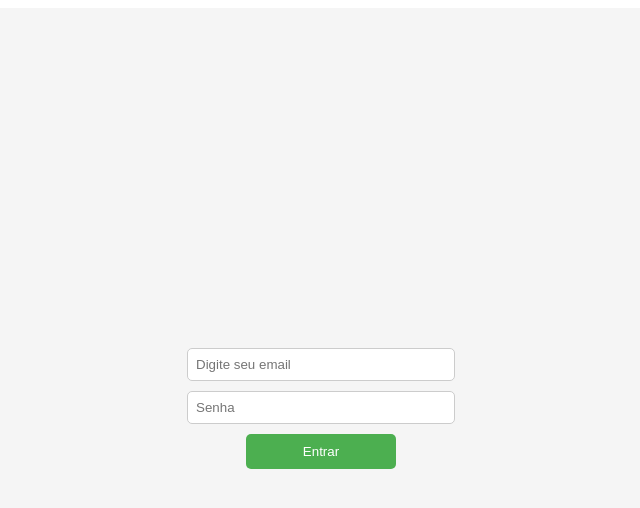
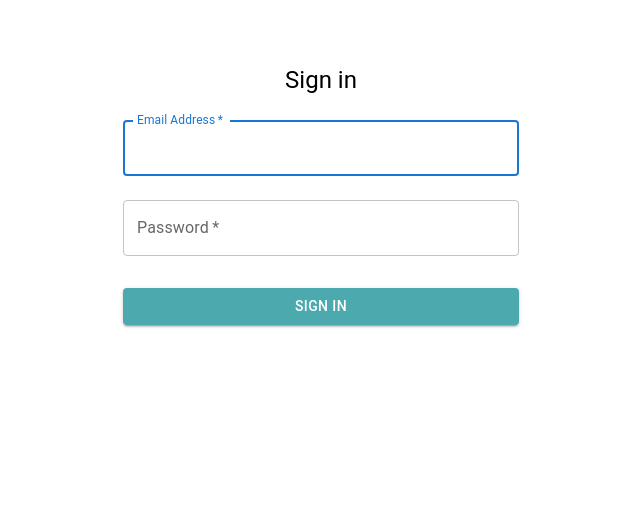
Before and after one commit to marquesdjuliana/LXP, a React (Create React App) app in the folder app/frontend/: page /login in a window 1280 px wide. Shown: the top 508 px of the page, without its empty margins (319-959 px from the left). Built offline with nearby package versions, Linux system fonts and the light colour scheme.

Commit message:
Change css to libs-css

```diff
--- a/app/frontend/src/pages/Login.jsx
+++ b/app/frontend/src/pages/Login.jsx
@@ -1,16 +1,24 @@
 // import React, { useState } from "react";
 // import { requestLogin, setToken, requestRole } from "../services/requests";
 // import { useNavigate } from "react-router-dom";
+// import { Dialog, DialogTitle, DialogContent, DialogActions, Button } from "@mui/material";
 // import "../styles/pages/login.css";
 
 // const Login = () => {
 //   const [email, setEmail] = useState("");
 //   const [password, setPassword] = useState("");
 //   const [failedTryLogin, setFailedTryLogin] = useState(false);
+//   const [openModal, setOpenModal] = useState(false);
 //   const navigate = useNavigate();
+
+
+//   const handleCloseModal = () => {
+//     setOpenModal(false);
+//   };
 
 //   const handleSubmit = async (event) => {
 //     event.preventDefault();
+
 //     try {
 //       const { token } = await requestLogin("/login", { email, password });
 //       setToken(token);
@@ -26,6 +34,7 @@
 //       }
 //     } catch (error) {
 //       setFailedTryLogin(true);
+//       setOpenModal(true);
 //     }
 //   };
 
@@ -50,11 +59,15 @@
 //           Entrar
 //         </button>
 //       </form>
-//       {failedTryLogin && (
-//         <p className="error-message">
-//           O endereço de e-mail ou a senha não estão corretos. Por favor, tente novamente.
-//         </p>
-//       )}
+//       <Dialog open={openModal} onClose={handleCloseModal}>
+//         <DialogTitle>Erro de Login</DialogTitle>
+//         <DialogContent>
+//           <p>O endereço de e-mail ou a senha não estão corretos. Por favor, tente novamente.</p>
+//         </DialogContent>
+//         <DialogActions>
+//           <Button onClick={handleCloseModal}>Fechar</Button>
+//         </DialogActions>
+//       </Dialog>
 //     </div>
 //   );
 // };
@@ -63,16 +76,24 @@
 import React, { useState } from "react";
 import { requestLogin, setToken, requestRole } from "../services/requests";
 import { useNavigate } from "react-router-dom";
-import { Dialog, DialogTitle, DialogContent, DialogActions, Button } from "@mui/material";
-import "../styles/pages/login.css";
+import {
+  Dialog,
+  DialogTitle,
+  DialogContent,
+  DialogActions,
+  Button,
+  TextField,
+  Container,
+  Box,
+  Typography,
+} from "@mui/material";
 
 const Login = () => {
   const [email, setEmail] = useState("");
   const [password, setPassword] = useState("");
   const [failedTryLogin, setFailedTryLogin] = useState(false);
+  const [openModal, setOpenModal] = useState(false);
   const navigate = useNavigate();
-
-  const [openModal, setOpenModal] = useState(false); // Estado para controlar a exibição da modal
 
   const handleCloseModal = () => {
     setOpenModal(false);
@@ -101,36 +122,65 @@ const Login = () => {
   };
 
   return (
-    <div className="login-container">
-      <form className="login-content" onSubmit={handleSubmit}>
-        <input
-          className="login-input"
-          type="text"
-          placeholder="Digite seu email"
+    <Container component="main" maxWidth="xs">
+      <Box
+        sx={{
+          marginTop: 8,
+          display: 'flex',
+          flexDirection: 'column',
+          alignItems: 'center',
+        }}
+      >
+        <Typography component="h1" variant="h5">
+          Sign in
+        </Typography>
+        <Box component="form" onSubmit={handleSubmit} noValidate sx={{ mt: 1 }}>
+          <TextField
+            margin="normal"
+            required
+            fullWidth
+            id="email"
+            label="Email Address"
+            name="email"
+            autoComplete="email"
+            autoFocus
             value={email}
             onChange={(e) => setEmail(e.target.value)}
           />
-        <input
-          className="login-input"
+          <TextField
+            margin="normal"
+            required
+            fullWidth
+            name="password"
+            label="Password"
             type="password"
-          placeholder="Senha"
+            id="password"
+            autoComplete="current-password"
             value={password}
             onChange={(e) => setPassword(e.target.value)}
           />
-        <button type="submit" className="login-button">
-          Entrar
-        </button>
-      </form>
+          <Button
+            type="submit"
+            fullWidth
+            variant="contained"
+            sx={{ mt: 3, mb: 2, bgcolor: '#4caaaf', color: 'white' }}
+          >
+            Sign In
+          </Button>
+        </Box>
+      </Box>
       <Dialog open={openModal} onClose={handleCloseModal}>
         <DialogTitle>Erro de Login</DialogTitle>
         <DialogContent>
-          <p>O endereço de e-mail ou a senha não estão corretos. Por favor, tente novamente.</p>
+          <Typography variant="body1">
+            O endereço de e-mail ou a senha não estão corretos. Por favor, tente novamente.
+          </Typography>
         </DialogContent>
         <DialogActions>
           <Button onClick={handleCloseModal}>Fechar</Button>
         </DialogActions>
       </Dialog>
-    </div>
+    </Container>
   );
 };
 
--- a/app/frontend/src/styles/pages/login.css
+++ b/app/frontend/src/styles/pages/login.css
@@ -25,17 +25,10 @@
 /* Estilização para o botão do login */
 .login-button {
   padding: 10px 20px;
-  background-color: #4caf50; /* Cor do botão */
+  background-color: #4caaaf; /* Cor do botão */
   color: white;
   border: none;
   border-radius: 5px;
   cursor: pointer;
   width: 150px;
 }
-
-/* Estilização para a mensagem de erro */
-.error-message {
-  color: #b01726;
-  font-size: 14px;
-  text-align: center;
-}
```
Lines whose indentation alone changed are shown as unchanged.
